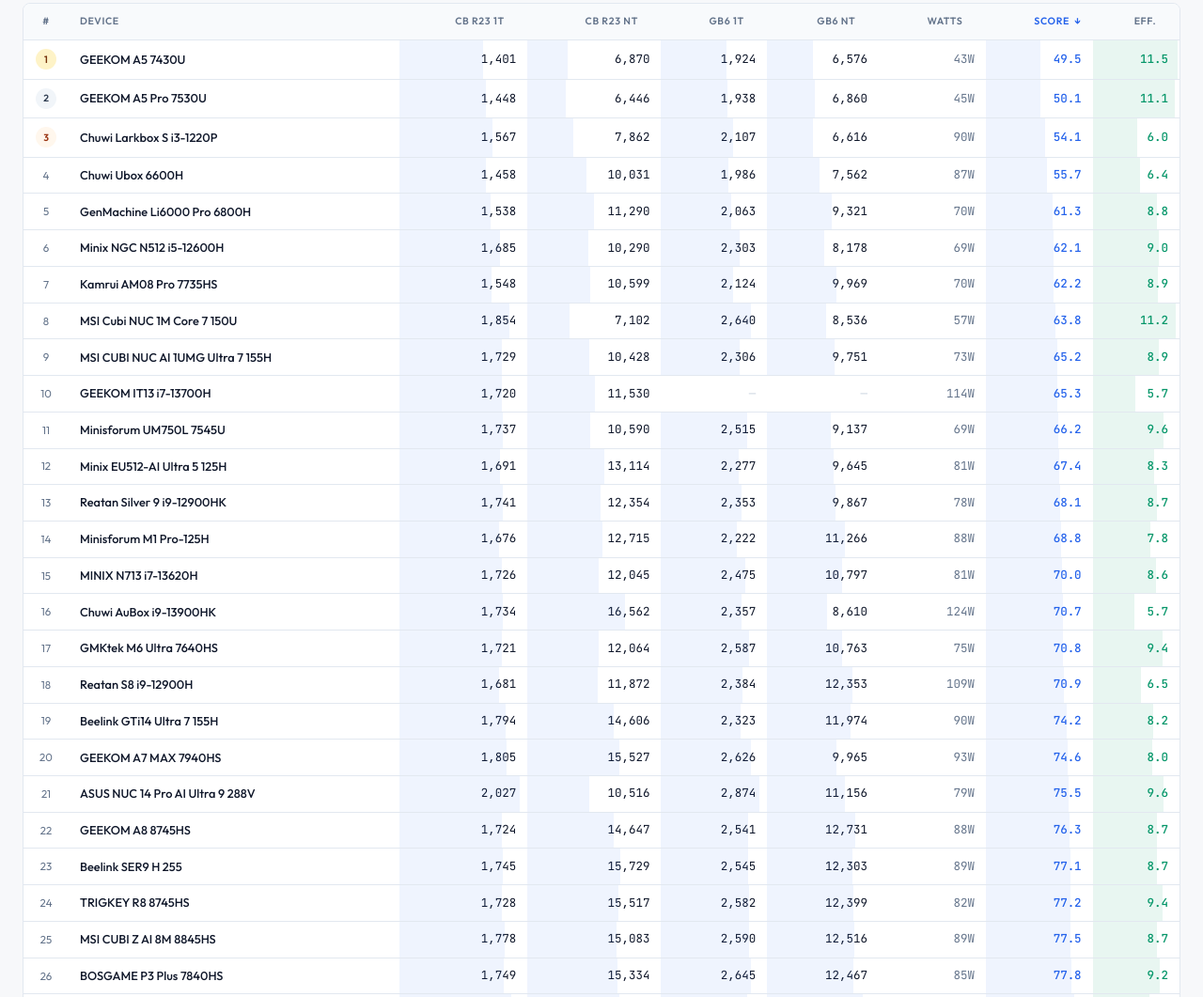
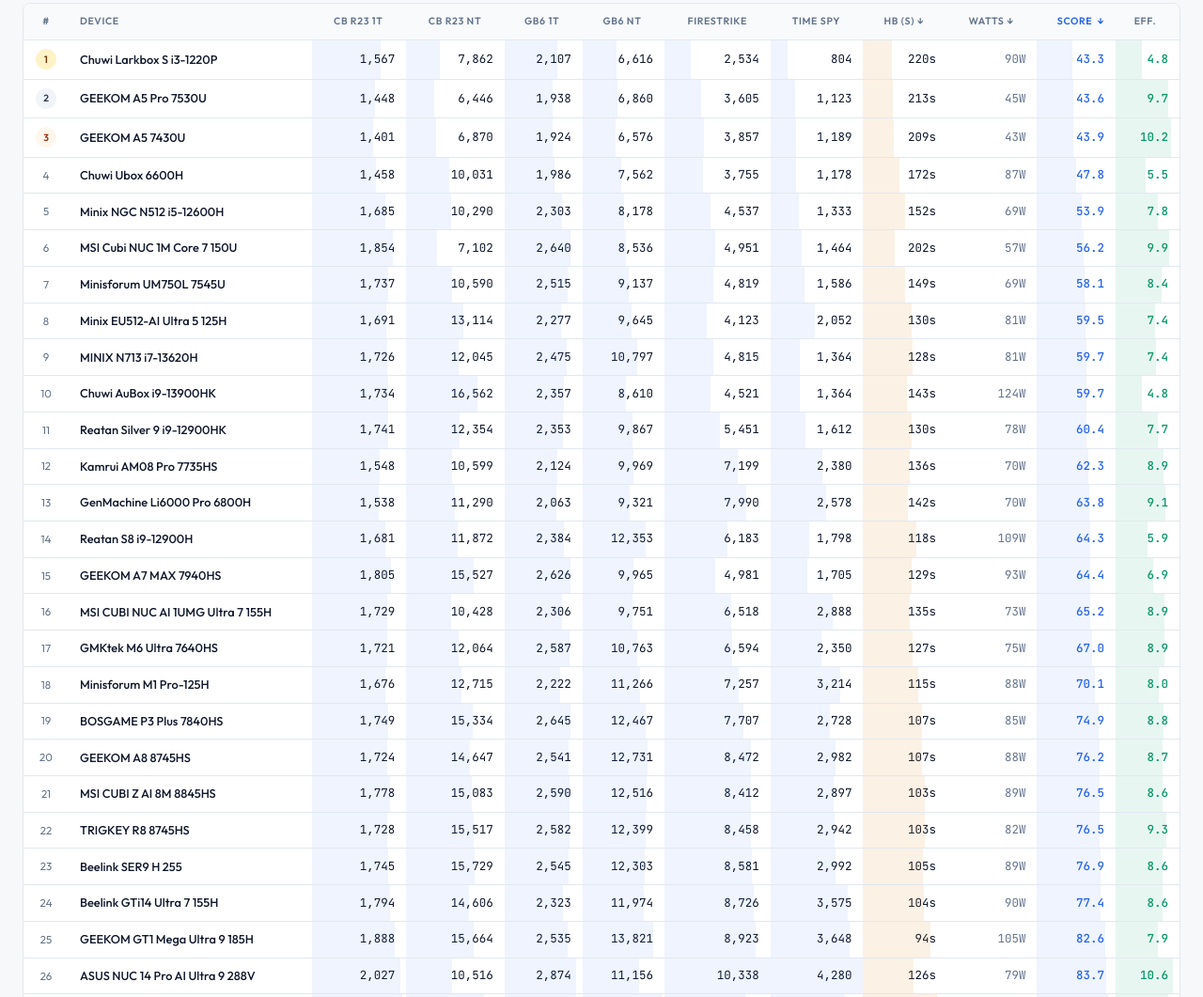
Before and after one commit to Mini-PC-Bench/Mini-PC-Bench.github.io, a plain HTML site: page minipc-benchmarks.html in a window 1280 px wide. Shown: the part 317-1378 px from the top of the page at 94% size. Drawn offline with Linux system fonts and the light colour scheme.

Commit message:
added FireStrike, Time Spy, HandBrake

```diff
--- a/minipc-benchmarks.html
+++ b/minipc-benchmarks.html
@@ -252,7 +252,7 @@
     table {
       width: 100%;
       border-collapse: collapse;
-      min-width: 820px;
+      min-width: 1100px;
     }
 
     thead th {
@@ -365,6 +365,11 @@
     .cell-bar.g {
       background: var(--green);
       opacity: .09;
+    }
+
+    .cell-bar.amber {
+      background: var(--amber);
+      opacity: .10;
     }
 
     .rank-badge {
@@ -544,7 +549,7 @@
       <div class="header-inner">
         <div>
           <h1 class="site-title">Mini PC <em>Benchmark</em> Comparison</h1>
-          <p class="site-meta">34 devices &nbsp;·&nbsp; Cinebench R23 &nbsp;·&nbsp; Geekbench 6 &nbsp;·&nbsp; Power draw &nbsp;·&nbsp; Efficiency score</p>
+          <p class="site-meta">33 devices &nbsp;·&nbsp; Cinebench R23 &nbsp;·&nbsp; Geekbench 6 &nbsp;·&nbsp; 3DMark &nbsp;·&nbsp; HandBrake &nbsp;·&nbsp; Power draw &nbsp;·&nbsp; Efficiency score</p>
         </div>
       </div>
       <nav class="view-tabs">
@@ -581,7 +586,10 @@
               <th data-col="cb23m" title="Cinebench R23 Multi Core (higher is better)">CB R23 nT <span class="sort-ind"></span></th>
               <th data-col="gb6s" title="Geekbench 6 Single Core (higher is better)">GB6 1T <span class="sort-ind"></span></th>
               <th data-col="gb6m" title="Geekbench 6 Multi Core (higher is better)">GB6 nT <span class="sort-ind"></span></th>
-              <th data-col="watts" title="Maximum power draw from wall under load (lower is better)">Watts <span class="sort-ind"></span></th>
+              <th data-col="firestrike" title="3DMark Fire Strike — DirectX 11 GPU benchmark (higher is better)">FireStrike <span class="sort-ind"></span></th>
+              <th data-col="timespy" title="3DMark Time Spy — DirectX 12 GPU benchmark (higher is better)">Time Spy <span class="sort-ind"></span></th>
+              <th data-col="handbrake" title="HandBrake video encode time in seconds (lower is better ↓)">HB (s) ↓ <span class="sort-ind"></span></th>
+              <th data-col="watts" title="Maximum power draw from wall under load (lower is better ↓)">Watts ↓ <span class="sort-ind"></span></th>
               <th data-col="composite" class="active" title="Average of all available normalized benchmark scores (0–100 each, relative to dataset max)">Score <span class="sort-ind">↓</span></th>
               <th data-col="efficiency" title="Score ÷ Watts × 10 — higher means more performance per watt">Eff. <span class="sort-ind"></span></th>
             </tr>
@@ -591,9 +599,9 @@
       </div>
 
       <p class="footnote">
-        <strong>Score</strong> = average of all available normalized benchmark scores (each metric normalized so the dataset maximum = 100).
+        <strong>Score</strong> = average of all 7 normalized benchmark scores. Higher-is-better metrics (CB R23, GB6, FireStrike, Time Spy) normalized to dataset max = 100. Lower-is-better metrics (HandBrake, Watts) excluded from Score — only CPU/GPU benchmarks are included.
         <strong>Eff.</strong> = Score ÷ Watts × 10 (higher = better performance per watt).
-        "—" = no benchmark data available for that device. Devices with fewer than 4 benchmarks may have inflated or deflated scores.
+        <strong>HB (s)</strong> = HandBrake encode time in seconds — lower is better. <strong>↓</strong> in header = lower is better for that column.
       </p>
     </div>
 
@@ -604,7 +612,10 @@
         <button class="chart-tab" data-chart="cb23m">CB R23 · Multi Core</button>
         <button class="chart-tab" data-chart="gb6s">GB6 · Single Core</button>
         <button class="chart-tab" data-chart="gb6m">GB6 · Multi Core</button>
-        <button class="chart-tab" data-chart="watts">Power Draw</button>
+        <button class="chart-tab" data-chart="firestrike">FireStrike</button>
+        <button class="chart-tab" data-chart="timespy">Time Spy</button>
+        <button class="chart-tab" data-chart="handbrake">HandBrake ↓</button>
+        <button class="chart-tab" data-chart="watts">Power Draw ↓</button>
       </div>
       <div id="chart-box" class="chart-box"></div>
     </div>
@@ -614,57 +625,66 @@
   <script>
     // ── Data ─────────────────────────────────────────────────────────
     const DEVICES = [
-      { name: "GEEKOM IT15 Ultra 9 285H", cb23s: 2154, cb23m: 15170, gb6s: 3111, gb6m: 15562, watts: 87 },
-      { name: "ASUS NUC 15 Pro+ Ultra 9 285H", cb23s: 2147, cb23m: 19349, gb6s: 2953, gb6m: 16083, watts: 135 },
-      { name: "Beelink SER10 MAX HX 470", cb23s: 2092, cb23m: 22705, gb6s: 3000, gb6m: 15569, watts: 87 },
-      { name: "Beelink GTi15 Ultra 9 285H", cb23s: 2058, cb23m: 18012, gb6s: 2853, gb6m: 15472, watts: 90 },
-      { name: "Beelink SER9 HX 370", cb23s: 2048, cb23m: 21763, gb6s: 2890, gb6m: 15095, watts: 90 },
-      { name: "ACEMAGIC F5A HX 370", cb23s: 2030, cb23m: 21259, gb6s: 2957, gb6m: 14441, watts: 103 },
-      { name: "ASUS NUC 14 Pro AI Ultra 9 288V", cb23s: 2027, cb23m: 10516, gb6s: 2874, gb6m: 11156, watts: 79 },
-      { name: "PELADN HO5 HX 370", cb23s: 1993, cb23m: 19880, gb6s: 2888, gb6m: 15123, watts: 78 },
-      { name: "GEEKOM GT1 Mega Ultra 9 185H", cb23s: 1888, cb23m: 15664, gb6s: 2535, gb6m: 13821, watts: 105 },
-      { name: "MSI Cubi NUC 1M Core 7 150U", cb23s: 1854, cb23m: 7102, gb6s: 2640, gb6m: 8536, watts: 57 },
-      { name: "GEEKOM A7 MAX 7940HS", cb23s: 1805, cb23m: 15527, gb6s: 2626, gb6m: 9965, watts: 93 },
-      { name: "Beelink GTi14 Ultra 7 155H", cb23s: 1794, cb23m: 14606, gb6s: 2323, gb6m: 11974, watts: 90 },
-      { name: "MSI CUBI Z AI 8M 8845HS", cb23s: 1778, cb23m: 15083, gb6s: 2590, gb6m: 12516, watts: 89 },
-      { name: "BOSGAME P3 Plus 7840HS", cb23s: 1749, cb23m: 15334, gb6s: 2645, gb6m: 12467, watts: 85 },
-      { name: "Beelink SER9 H 255", cb23s: 1745, cb23m: 15729, gb6s: 2545, gb6m: 12303, watts: 89 },
-      { name: "Reatan Silver 9 i9-12900HK", cb23s: 1741, cb23m: 12354, gb6s: 2353, gb6m: 9867, watts: 78 },
-      { name: "Minisforum UM750L 7545U", cb23s: 1737, cb23m: 10590, gb6s: 2515, gb6m: 9137, watts: 69 },
-      { name: "Chuwi AuBox i9-13900HK", cb23s: 1734, cb23m: 16562, gb6s: 2357, gb6m: 8610, watts: 124 },
-      { name: "MSI CUBI NUC AI 1UMG Ultra 7 155H", cb23s: 1729, cb23m: 10428, gb6s: 2306, gb6m: 9751, watts: 73 },
-      { name: "TRIGKEY R8 8745HS", cb23s: 1728, cb23m: 15517, gb6s: 2582, gb6m: 12399, watts: 82 },
-      { name: "MINIX N713 i7-13620H", cb23s: 1726, cb23m: 12045, gb6s: 2475, gb6m: 10797, watts: 81 },
-      { name: "GEEKOM A8 8745HS", cb23s: 1724, cb23m: 14647, gb6s: 2541, gb6m: 12731, watts: 88 },
-      { name: "GMKtek M6 Ultra 7640HS", cb23s: 1721, cb23m: 12064, gb6s: 2587, gb6m: 10763, watts: 75 },
-      { name: "GEEKOM IT13 i7-13700H", cb23s: 1720, cb23m: 11530, gb6s: null, gb6m: null, watts: 114 },
-      { name: "Minix EU512-AI Ultra 5 125H", cb23s: 1691, cb23m: 13114, gb6s: 2277, gb6m: 9645, watts: 81 },
-      { name: "Minix NGC N512 i5-12600H", cb23s: 1685, cb23m: 10290, gb6s: 2303, gb6m: 8178, watts: 69 },
-      { name: "Reatan S8 i9-12900H", cb23s: 1681, cb23m: 11872, gb6s: 2384, gb6m: 12353, watts: 109 },
-      { name: "Minisforum M1 Pro-125H", cb23s: 1676, cb23m: 12715, gb6s: 2222, gb6m: 11266, watts: 88 },
-      { name: "Chuwi Larkbox S i3-1220P", cb23s: 1567, cb23m: 7862, gb6s: 2107, gb6m: 6616, watts: 90 },
-      { name: "Kamrui AM08 Pro 7735HS", cb23s: 1548, cb23m: 10599, gb6s: 2124, gb6m: 9969, watts: 70 },
-      { name: "GenMachine Li6000 Pro 6800H", cb23s: 1538, cb23m: 11290, gb6s: 2063, gb6m: 9321, watts: 70 },
-      { name: "Chuwi Ubox 6600H", cb23s: 1458, cb23m: 10031, gb6s: 1986, gb6m: 7562, watts: 87 },
-      { name: "GEEKOM A5 Pro 7530U", cb23s: 1448, cb23m: 6446, gb6s: 1938, gb6m: 6860, watts: 45 },
-      { name: "GEEKOM A5 7430U", cb23s: 1401, cb23m: 6870, gb6s: 1924, gb6m: 6576, watts: 43 },
+      { name: "GEEKOM IT15 Ultra 9 285H", cb23s: 2154, cb23m: 15170, gb6s: 3111, gb6m: 15562, watts: 87, handbrake: 95, firestrike: 8531, timespy: 3862 },
+      { name: "ASUS NUC 15 Pro+ Ultra 9 285H", cb23s: 2147, cb23m: 19349, gb6s: 2953, gb6m: 16083, watts: 135, handbrake: 75, firestrike: 9420, timespy: 3870 },
+      { name: "Beelink SER10 MAX HX 470", cb23s: 2092, cb23m: 22705, gb6s: 3000, gb6m: 15569, watts: 87, handbrake: 77, firestrike: 9673, timespy: 3822 },
+      { name: "Beelink GTi15 Ultra 9 285H", cb23s: 2058, cb23m: 18012, gb6s: 2853, gb6m: 15472, watts: 90, handbrake: 86, firestrike: 7913, timespy: 3422 },
+      { name: "Beelink SER9 HX 370", cb23s: 2048, cb23m: 21763, gb6s: 2890, gb6m: 15095, watts: 90, handbrake: 81, firestrike: 10248, timespy: 3783 },
+      { name: "ACEMAGIC F5A HX 370", cb23s: 2030, cb23m: 21259, gb6s: 2957, gb6m: 14441, watts: 103, handbrake: 80, firestrike: 9387, timespy: 3450 },
+      { name: "ASUS NUC 14 Pro AI Ultra 9 288V", cb23s: 2027, cb23m: 10516, gb6s: 2874, gb6m: 11156, watts: 79, handbrake: 126, firestrike: 10338, timespy: 4280 },
+      { name: "PELADN HO5 HX 370", cb23s: 1993, cb23m: 19880, gb6s: 2888, gb6m: 15123, watts: 78, handbrake: 81, firestrike: 10069, timespy: 3712 },
+      { name: "GEEKOM GT1 Mega Ultra 9 185H", cb23s: 1888, cb23m: 15664, gb6s: 2535, gb6m: 13821, watts: 105, handbrake: 94, firestrike: 8923, timespy: 3648 },
+      { name: "MSI Cubi NUC 1M Core 7 150U", cb23s: 1854, cb23m: 7102, gb6s: 2640, gb6m: 8536, watts: 57, handbrake: 202, firestrike: 4951, timespy: 1464 },
+      { name: "GEEKOM A7 MAX 7940HS", cb23s: 1805, cb23m: 15527, gb6s: 2626, gb6m: 9965, watts: 93, handbrake: 129, firestrike: 4981, timespy: 1705 },
+      { name: "Beelink GTi14 Ultra 7 155H", cb23s: 1794, cb23m: 14606, gb6s: 2323, gb6m: 11974, watts: 90, handbrake: 104, firestrike: 8726, timespy: 3575 },
+      { name: "MSI CUBI Z AI 8M 8845HS", cb23s: 1778, cb23m: 15083, gb6s: 2590, gb6m: 12516, watts: 89, handbrake: 103, firestrike: 8412, timespy: 2897 },
+      { name: "BOSGAME P3 Plus 7840HS", cb23s: 1749, cb23m: 15334, gb6s: 2645, gb6m: 12467, watts: 85, handbrake: 107, firestrike: 7707, timespy: 2728 },
+      { name: "Beelink SER9 H 255", cb23s: 1745, cb23m: 15729, gb6s: 2545, gb6m: 12303, watts: 89, handbrake: 105, firestrike: 8581, timespy: 2992 },
+      { name: "Reatan Silver 9 i9-12900HK", cb23s: 1741, cb23m: 12354, gb6s: 2353, gb6m: 9867, watts: 78, handbrake: 130, firestrike: 5451, timespy: 1612 },
+      { name: "Minisforum UM750L 7545U", cb23s: 1737, cb23m: 10590, gb6s: 2515, gb6m: 9137, watts: 69, handbrake: 149, firestrike: 4819, timespy: 1586 },
+      { name: "Chuwi AuBox i9-13900HK", cb23s: 1734, cb23m: 16562, gb6s: 2357, gb6m: 8610, watts: 124, handbrake: 143, firestrike: 4521, timespy: 1364 },
+      { name: "MSI CUBI NUC AI 1UMG Ultra 7 155H", cb23s: 1729, cb23m: 10428, gb6s: 2306, gb6m: 9751, watts: 73, handbrake: 135, firestrike: 6518, timespy: 2888 },
+      { name: "TRIGKEY R8 8745HS", cb23s: 1728, cb23m: 15517, gb6s: 2582, gb6m: 12399, watts: 82, handbrake: 103, firestrike: 8458, timespy: 2942 },
+      { name: "MINIX N713 i7-13620H", cb23s: 1726, cb23m: 12045, gb6s: 2475, gb6m: 10797, watts: 81, handbrake: 128, firestrike: 4815, timespy: 1364 },
+      { name: "GEEKOM A8 8745HS", cb23s: 1724, cb23m: 14647, gb6s: 2541, gb6m: 12731, watts: 88, handbrake: 107, firestrike: 8472, timespy: 2982 },
+      { name: "GMKtek M6 Ultra 7640HS", cb23s: 1721, cb23m: 12064, gb6s: 2587, gb6m: 10763, watts: 75, handbrake: 127, firestrike: 6594, timespy: 2350 },
+      { name: "Minix EU512-AI Ultra 5 125H", cb23s: 1691, cb23m: 13114, gb6s: 2277, gb6m: 9645, watts: 81, handbrake: 130, firestrike: 4123, timespy: 2052 },
+      { name: "Minix NGC N512 i5-12600H", cb23s: 1685, cb23m: 10290, gb6s: 2303, gb6m: 8178, watts: 69, handbrake: 152, firestrike: 4537, timespy: 1333 },
+      { name: "Reatan S8 i9-12900H", cb23s: 1681, cb23m: 11872, gb6s: 2384, gb6m: 12353, watts: 109, handbrake: 118, firestrike: 6183, timespy: 1798 },
+      { name: "Minisforum M1 Pro-125H", cb23s: 1676, cb23m: 12715, gb6s: 2222, gb6m: 11266, watts: 88, handbrake: 115, firestrike: 7257, timespy: 3214 },
+      { name: "Chuwi Larkbox S i3-1220P", cb23s: 1567, cb23m: 7862, gb6s: 2107, gb6m: 6616, watts: 90, handbrake: 220, firestrike: 2534, timespy: 804 },
+      { name: "Kamrui AM08 Pro 7735HS", cb23s: 1548, cb23m: 10599, gb6s: 2124, gb6m: 9969, watts: 70, handbrake: 136, firestrike: 7199, timespy: 2380 },
+      { name: "GenMachine Li6000 Pro 6800H", cb23s: 1538, cb23m: 11290, gb6s: 2063, gb6m: 9321, watts: 70, handbrake: 142, firestrike: 7990, timespy: 2578 },
+      { name: "Chuwi Ubox 6600H", cb23s: 1458, cb23m: 10031, gb6s: 1986, gb6m: 7562, watts: 87, handbrake: 172, firestrike: 3755, timespy: 1178 },
+      { name: "GEEKOM A5 Pro 7530U", cb23s: 1448, cb23m: 6446, gb6s: 1938, gb6m: 6860, watts: 45, handbrake: 213, firestrike: 3605, timespy: 1123 },
+      { name: "GEEKOM A5 7430U", cb23s: 1401, cb23m: 6870, gb6s: 1924, gb6m: 6576, watts: 43, handbrake: 209, firestrike: 3857, timespy: 1189 },
     ];
 
     // ── Compute derived metrics ───────────────────────────────────────
-    const BENCH_COLS = ['cb23s', 'cb23m', 'gb6s', 'gb6m'];
+    const BENCH_HIGHER = ['cb23s', 'cb23m', 'gb6s', 'gb6m', 'firestrike', 'timespy'];
+    const BENCH_LOWER = ['handbrake']; // lower is better
+    const ALL_BENCH = [...BENCH_HIGHER, ...BENCH_LOWER];
 
-    const MAX = {};
-    BENCH_COLS.forEach(c => { MAX[c] = Math.max(...DEVICES.map(d => d[c] ?? 0)); });
+    const MAX_H = {};
+    BENCH_HIGHER.forEach(c => { MAX_H[c] = Math.max(...DEVICES.map(d => d[c] ?? 0)); });
+
+    const MIN_L = {};
+    BENCH_LOWER.forEach(c => { MIN_L[c] = Math.min(...DEVICES.map(d => d[c] ?? Infinity)); });
+
+    // Raw max for all cols (used for proportional bar widths in table)
+    const MAX_RAW = {};
+    ALL_BENCH.forEach(c => { MAX_RAW[c] = Math.max(...DEVICES.map(d => d[c] ?? 0)); });
+
     const MAX_WATTS = Math.max(...DEVICES.map(d => d.watts));
 
+    // Composite = average of all 6 higher-is-better normalized scores
     DEVICES.forEach(d => {
-      const vals = BENCH_COLS.map(c => d[c] != null ? (d[c] / MAX[c]) * 100 : null).filter(v => v !== null);
-      d.composite = vals.length ? vals.reduce((a, b) => a + b, 0) / vals.length : 0;
+      const scores = BENCH_HIGHER
+        .map(c => d[c] != null ? (d[c] / MAX_H[c]) * 100 : null)
+        .filter(v => v !== null);
+      d.composite = scores.length ? scores.reduce((a, b) => a + b, 0) / scores.length : 0;
       d.efficiency = d.watts ? (d.composite / d.watts) * 10 : 0;
     });
-
-    const MAX_COMPOSITE = Math.max(...DEVICES.map(d => d.composite));
-    const MAX_EFFICIENCY = Math.max(...DEVICES.map(d => d.efficiency));
 
     // ── State ─────────────────────────────────────────────────────────
     let sortCol = 'composite';
@@ -681,14 +701,14 @@
       const byScore = [...DEVICES].sort((a, b) => b.composite - a.composite);
       const byEff = [...DEVICES].sort((a, b) => b.efficiency - a.efficiency);
       const byCb23m = [...DEVICES].sort((a, b) => b.cb23m - a.cb23m);
-      const byGb6s = [...DEVICES].sort((a, b) => (b.gb6s ?? 0) - (a.gb6s ?? 0));
+      const byGpu = [...DEVICES].sort((a, b) => b.firestrike - a.firestrike);
       const byWatts = [...DEVICES].sort((a, b) => a.watts - b.watts);
 
       const cards = [
         { label: 'Best Overall Score', value: fmtD(byScore[0].composite), device: byScore[0].name, cls: 'blue' },
         { label: 'Best Efficiency (Score/W)', value: fmtD(byEff[0].efficiency), device: byEff[0].name, cls: 'green' },
-        { label: 'Best Multicore (CB R23)', value: byCb23m[0].cb23m.toLocaleString(), device: byCb23m[0].name, cls: 'blue' },
-        { label: 'Best Single Core (GB6)', value: (byGb6s[0].gb6s ?? 0).toLocaleString(), device: byGb6s[0].name, cls: 'blue' },
+        { label: 'Best CPU Multicore', value: byCb23m[0].cb23m.toLocaleString(), device: byCb23m[0].name, cls: 'blue' },
+        { label: 'Best GPU (FireStrike)', value: byGpu[0].firestrike.toLocaleString(), device: byGpu[0].name, cls: 'amber' },
         { label: 'Lowest Power Draw', value: byWatts[0].watts + 'W', device: byWatts[0].name, cls: 'green' },
       ];
 
@@ -719,6 +739,9 @@
       const filtered = getFiltered();
       const devices = getSorted(filtered);
 
+      const MAX_COMPOSITE = Math.max(...DEVICES.map(d => d.composite));
+      const MAX_EFFICIENCY = Math.max(...DEVICES.map(d => d.efficiency));
+
       document.getElementById('count').textContent =
         filterQ.trim() ? `Showing ${filtered.length} of ${DEVICES.length} devices` : `${DEVICES.length} devices`;
 
@@ -728,22 +751,32 @@
         const active = col === sortCol;
         th.classList.toggle('active', active);
         const ind = th.querySelector('.sort-ind');
-        if (ind) ind.textContent = active ? (sortDir === -1 ? '↓' : '↑') : '';
+        if (!ind) return;
+        const isLowerCol = col === 'handbrake' || col === 'watts';
+        if (active) {
+          ind.textContent = sortDir === -1 ? (isLowerCol ? '↑ worst' : '↓') : (isLowerCol ? '↓ best' : '↑');
+        } else {
+          ind.textContent = '';
+        }
       });
 
-      const cellBar = (pct, cls = '') => `<div class="cell-bar${cls}" style="width:${pct.toFixed(1)}%"></div>`;
+      const cellBar = (pct, cls = '') => `<div class="cell-bar${cls}" style="width:${Math.min(pct, 100).toFixed(1)}%"></div>`;
+
+      function benchCell(val, col) {
+        if (val == null) return '<td class="na">—</td>';
+        const isLower = BENCH_LOWER.includes(col);
+        const pct = isLower
+          ? (MIN_L[col] / val) * 100
+          : MAX_H[col] ? (val / MAX_H[col]) * 100 : 0;
+        const suffix = isLower ? 's' : '';
+        return `<td>${cellBar(pct, isLower ? ' amber' : '')}${fmt(val)}${suffix}</td>`;
+      }
 
       document.getElementById('tbody').innerHTML = devices.map((d, i) => {
         const rank = i + 1;
         const rankHtml = rank <= 3
           ? `<span class="rank-badge rank-${rank}">${rank}</span>`
           : `<span style="color:var(--muted);font-size:0.72rem">${rank}</span>`;
-
-        function benchCell(val, col) {
-          if (val == null) return '<td class="na">—</td>';
-          const pct = MAX[col] ? (val / MAX[col]) * 100 : 0;
-          return `<td>${cellBar(pct)}${fmt(val)}</td>`;
-        }
 
         const sPct = (d.composite / MAX_COMPOSITE) * 100;
         const ePct = (d.efficiency / MAX_EFFICIENCY) * 100;
@@ -755,6 +788,9 @@
       ${benchCell(d.cb23m, 'cb23m')}
       ${benchCell(d.gb6s, 'gb6s')}
       ${benchCell(d.gb6m, 'gb6m')}
+      ${benchCell(d.firestrike, 'firestrike')}
+      ${benchCell(d.timespy, 'timespy')}
+      ${benchCell(d.handbrake, 'handbrake')}
       <td class="watts-cell">${d.watts}W</td>
       <td class="score">${cellBar(sPct)}${fmtD(d.composite)}</td>
       <td class="eff"  >${cellBar(ePct, ' g')}${fmtD(d.efficiency)}</td>
@@ -764,26 +800,31 @@
 
     // ── Charts ────────────────────────────────────────────────────────
     const CHART_META = {
-      cb23s: { title: 'Cinebench R23 · Single Core CPU', desc: 'Higher is better', unit: '' },
-      cb23m: { title: 'Cinebench R23 · Multi Core CPU', desc: 'Higher is better', unit: '' },
-      gb6s: { title: 'Geekbench 6 · Single Core CPU', desc: 'Higher is better', unit: '' },
-      gb6m: { title: 'Geekbench 6 · Multi Core CPU', desc: 'Higher is better', unit: '' },
-      watts: { title: 'Maximum Power Draw from the Wall', desc: 'Lower is better · watts under full CPU load', unit: 'W' },
+      cb23s: { title: 'Cinebench R23 · Single Core CPU', desc: 'Higher is better', unit: '', lowerBetter: false },
+      cb23m: { title: 'Cinebench R23 · Multi Core CPU', desc: 'Higher is better', unit: '', lowerBetter: false },
+      gb6s: { title: 'Geekbench 6 · Single Core CPU', desc: 'Higher is better', unit: '', lowerBetter: false },
+      gb6m: { title: 'Geekbench 6 · Multi Core CPU', desc: 'Higher is better', unit: '', lowerBetter: false },
+      firestrike: { title: '3DMark Fire Strike', desc: 'Higher is better · DirectX 11 GPU benchmark', unit: '', lowerBetter: false },
+      timespy: { title: '3DMark Time Spy', desc: 'Higher is better · DirectX 12 GPU benchmark', unit: '', lowerBetter: false },
+      handbrake: { title: 'HandBrake Video Encode', desc: 'Lower is better · seconds to encode sample video', unit: 's', lowerBetter: true },
+      watts: { title: 'Maximum Power Draw from the Wall', desc: 'Lower is better · watts under full CPU load', unit: 'W', lowerBetter: true },
     };
 
     function renderChart() {
-      const isPower = activeChart === 'watts';
       const meta = CHART_META[activeChart];
+      const isLower = meta.lowerBetter;
 
       const allDevices = DEVICES.filter(d => d[activeChart] != null);
       const sorted = [...allDevices].sort((a, b) =>
-        isPower ? a.watts - b.watts : (b[activeChart] ?? 0) - (a[activeChart] ?? 0)
+        isLower
+          ? (a[activeChart] ?? Infinity) - (b[activeChart] ?? Infinity)
+          : (b[activeChart] ?? 0) - (a[activeChart] ?? 0)
       );
 
-      const maxVal = isPower ? MAX_WATTS : MAX[activeChart];
+      const maxVal = Math.max(...sorted.map(d => d[activeChart] ?? 0));
 
-      const topColors = isPower ? ['var(--pow1)', 'var(--pow2)', 'var(--pow3)'] : ['var(--bar1)', 'var(--bar2)', 'var(--bar3)'];
-      const dimColor = isPower ? 'var(--pow-dim)' : 'var(--bar-dim)';
+      const topColors = isLower ? ['var(--pow1)', 'var(--pow2)', 'var(--pow3)'] : ['var(--bar1)', 'var(--bar2)', 'var(--bar3)'];
+      const dimColor = isLower ? 'var(--pow-dim)' : 'var(--bar-dim)';
 
       const rows = sorted.map((d, i) => {
         const val = d[activeChart];
@@ -836,7 +877,7 @@
         } else {
           sortCol = col;
           // Watts and name: ascending makes more sense as default
-          sortDir = (col === 'watts' || col === 'name') ? 1 : -1;
+          sortDir = (col === 'watts' || col === 'name' || col === 'handbrake') ? 1 : -1;
         }
         renderTable();
       });
```
